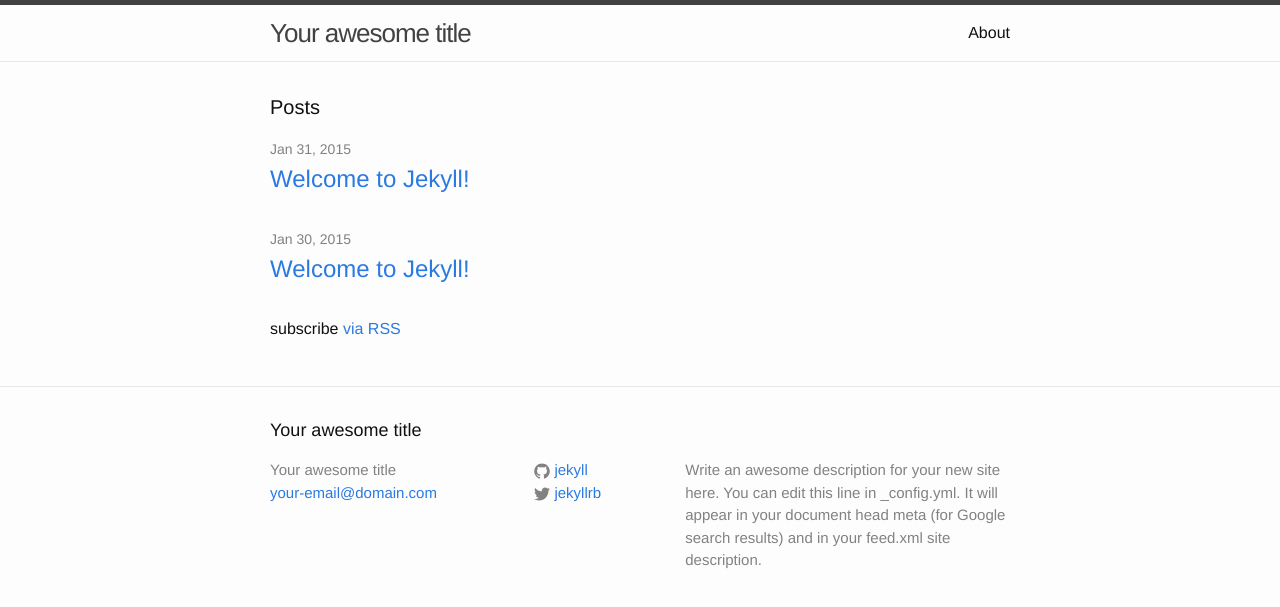
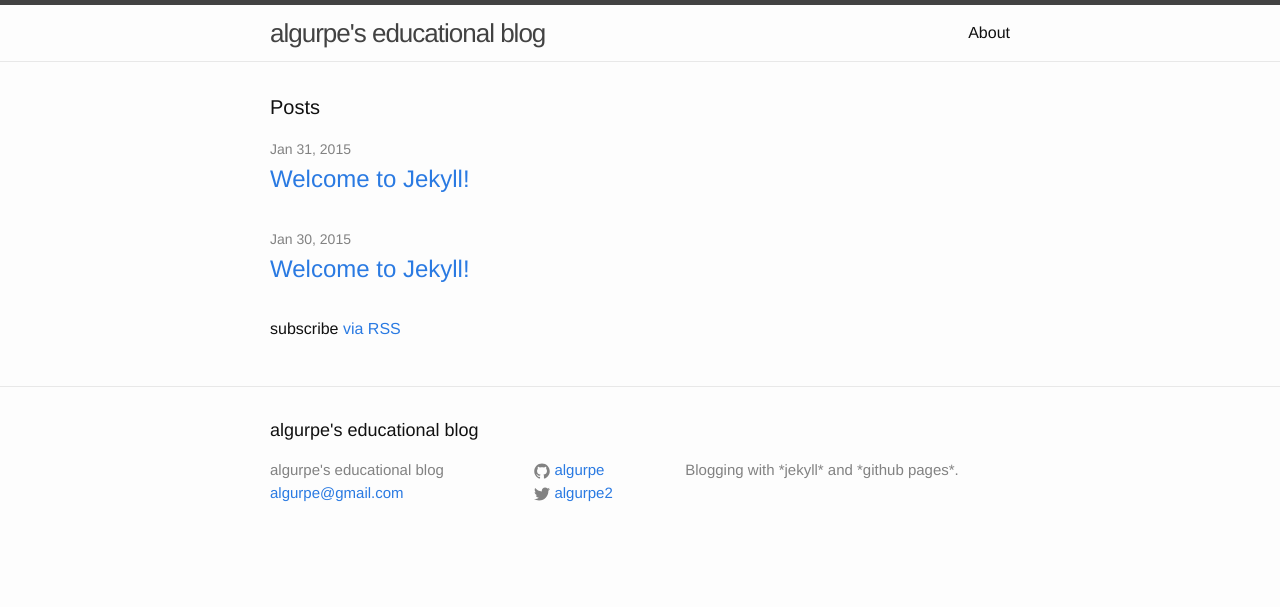
Before and after one commit to algurpe/algurpe.github.io, a Jekyll site: the page built from index.html, in a window 1280 px wide. Shown: the top 607 px of the page. Built offline with Jekyll 4.4.1, drawn with Linux system fonts in a browser that asks for light colours.

Commit message:
configuring   _config.yml

```diff
--- a/_config.yml
+++ b/_config.yml
@@ -1,14 +1,12 @@
 # Site settings
-title: Your awesome title
-email: your-email@domain.com
+title: algurpe's educational blog
+email: algurpe@gmail.com
 description: > # this means to ignore newlines until "baseurl:"
-  Write an awesome description for your new site here. You can edit this
-  line in _config.yml. It will appear in your document head meta (for
-  Google search results) and in your feed.xml site description.
+  Blogging with *jekyll* and *github pages*.
 baseurl: "" # the subpath of your site, e.g. /blog/
-url: "http://yourdomain.com" # the base hostname & protocol for your site
-twitter_username: jekyllrb
-github_username:  jekyll
+url: "http://algurpe.github.io" # the base hostname & protocol for your site
+twitter_username: algurpe2
+github_username:  algurpe
 
 # Build settings
 markdown: kramdown
```
